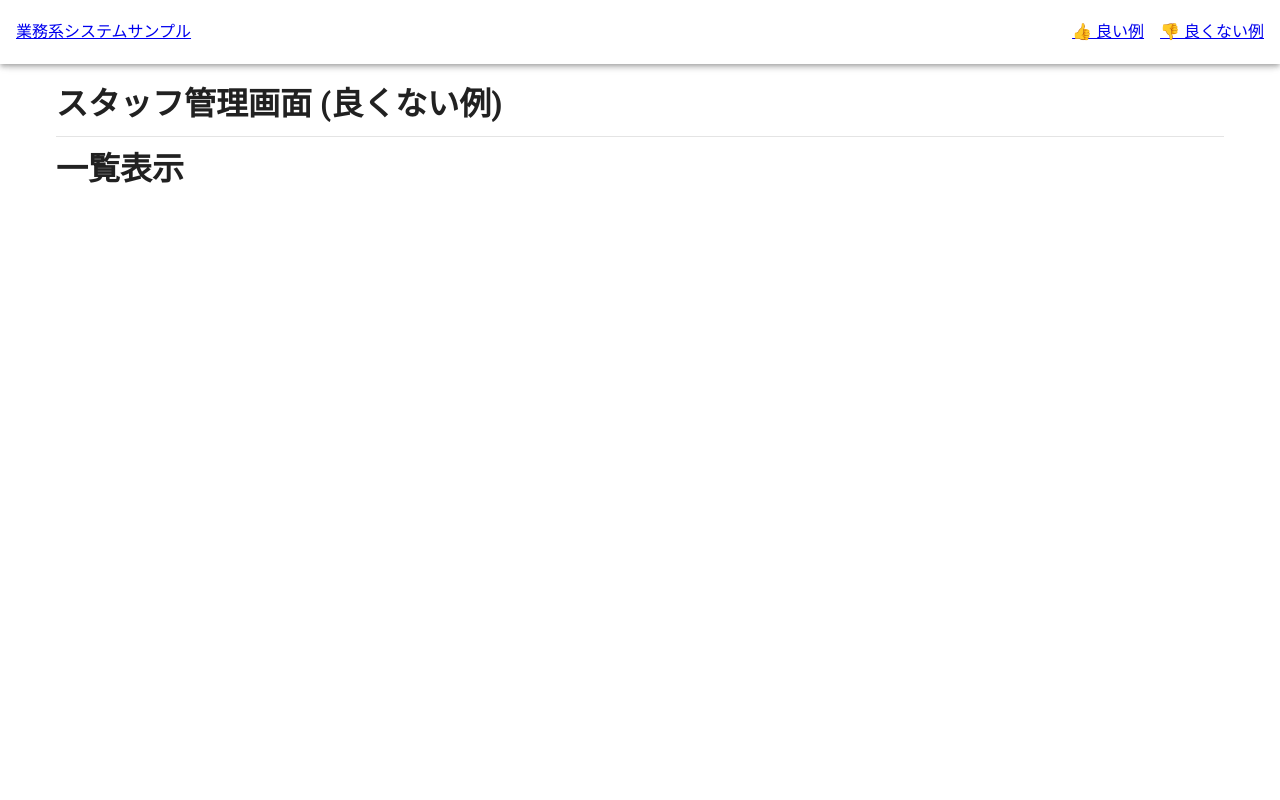
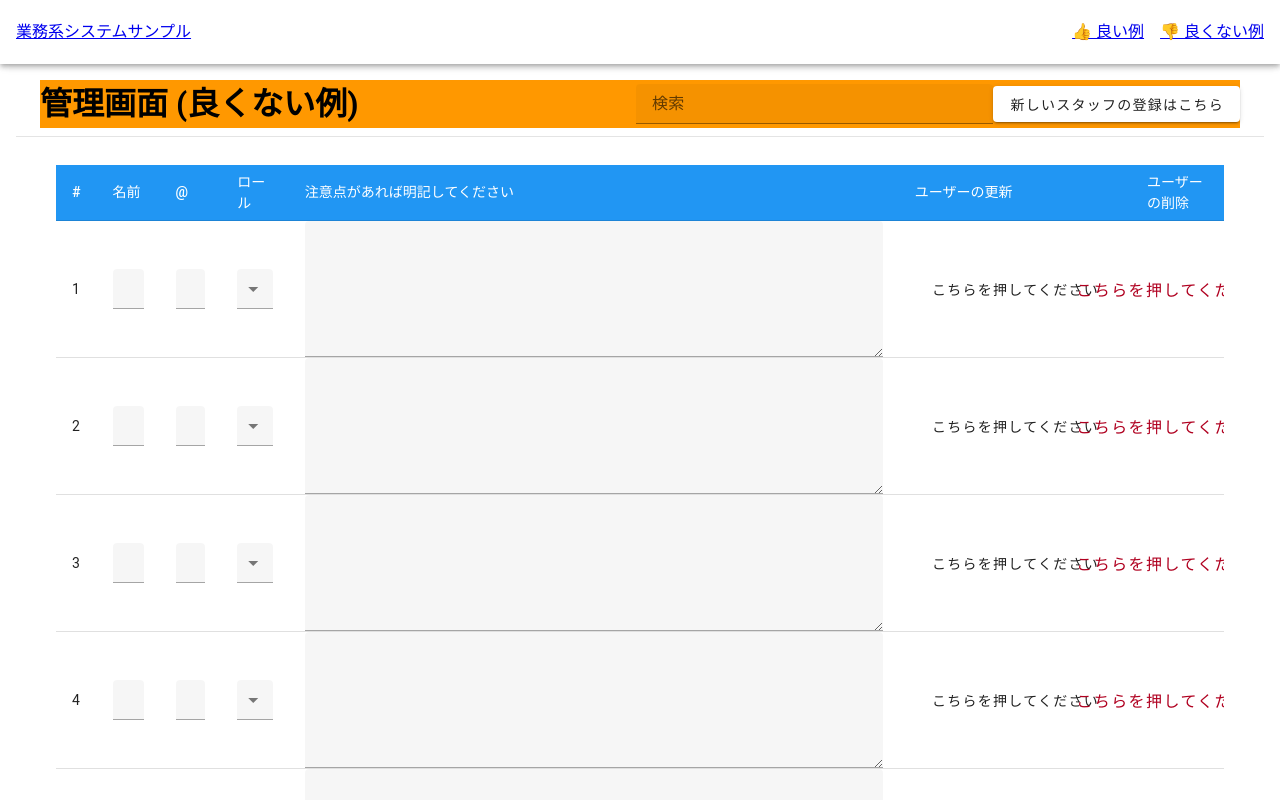
Before and after one commit to hoshi4444/gyomukei-sample, a Nuxt app: page /examples/bad in a window 1280 px wide. Shown: the top 800 px of the page. Built offline with nearby package versions, Linux system fonts and the light colour scheme.

Commit message:
良くないパターンを作成

```diff
--- /dev/null
+++ b/app/components/BadStaffForm.vue
@@ -0,0 +1,110 @@
+<script setup lang="ts">
+const props = defineProps({
+  staff: {
+    type: Object as PropType<StaffItem>,
+    required: true,
+  },
+  add: {
+    type: Boolean,
+    default: false,
+  },
+});
+
+const emits = defineEmits<{
+  confirm: [staff: StaffItem];
+  cancel: [];
+}>();
+
+const { staffPositionItems } = useStaffs();
+
+const form = ref(false);
+const name = ref(props.staff.name);
+const email = ref(props.staff.email);
+const position = ref(props.staff.position);
+const remarks = ref(props.staff.remarks);
+
+const confirmDisabled = computed(() => !name.value || !email.value);
+</script>
+<template>
+  <v-form v-model="form">
+    <div>
+      <div>氏名: {{ staff.name }}</div>
+      <div>部署: 〇〇部</div>
+      <div>
+        役職:
+        {{ staffPositionItems.find((s) => s.value === staff.position)?.title }}
+      </div>
+      <div>学歴: 〇〇大卒</div>
+      <div>経験: 〇〇年の経験を持つ。</div>
+      <div>スキル: 〇〇、〇〇、〇〇に精通。</div>
+      <div>趣味: 〇〇、〇〇を楽しむ。</div>
+      <div>プロジェクト: 〇〇プロジェクトに参加し、〇〇を担当。</div>
+      <div>資格: 〇〇資格を保有。</div>
+      <div>言語: 〇〇語、〇〇語に堪能。</div>
+      <div>特技: 〇〇に優れる。</div>
+      <div>自己紹介: 〇〇を目指して日々努力しています。</div>
+      <div>目標: 〇〇を達成すること。</div>
+      <div>プロジェクト管理: 〇〇プロジェクトの管理を担当。</div>
+      <div>リーダーシップ: チームリーダーとして〇〇を指導。</div>
+      <div>コミュニケーション: 優れたコミュニケーション能力を持つ。</div>
+      <div>問題解決: 複雑な問題を迅速に解決。</div>
+      <div>クリエイティビティ: 新しいアイデアを生み出す力。</div>
+      <div>分析力: データ分析に優れる。</div>
+      <div>コラボレーション: チームと協力して目標を達成。</div>
+      <div>タイムマネジメント: 効果的な時間管理スキル。</div>
+      <div>柔軟性: 変化に迅速に対応。</div>
+      <div>自己啓発: 継続的にスキルを向上。</div>
+    </div>
+    <div v-if="add">
+      <v-textarea v-model="remarks" label="備考" />
+
+      <v-text-field v-model="email" label="メールアドレス *" />
+      <v-autocomplete
+        label="役職"
+        v-model="position"
+        :items="staffPositionItems"
+      />
+
+      <v-text-field v-model="name" label="氏名 *" />
+
+      <div class="d-flex align-center">
+        <v-spacer />
+        <v-btn
+          variant="elevated"
+          color="error"
+          prepend-icon="mdi-check"
+          :disabled="confirmDisabled"
+          @click="
+            emits('confirm', { id: staff.id, name, email, position, remarks })
+          "
+        >
+          登録する
+        </v-btn>
+      </div>
+    </div>
+    <div v-else>
+      <div class="d-flex align-center">
+        <v-spacer />
+        <v-btn
+          variant="elevated"
+          color="success"
+          prepend-icon="mdi-check"
+          :disabled="confirmDisabled"
+          @click="
+            emits('confirm', { id: staff.id, name, email, position, remarks })
+          "
+        >
+          登録する
+        </v-btn>
+      </div>
+      <v-text-field v-model="name" label="氏名 *" />
+      <v-text-field v-model="email" label="メールアドレス *" />
+      <v-autocomplete
+        label="役職"
+        v-model="position"
+        :items="staffPositionItems"
+      />
+      <v-text-field v-model="remarks" label="備考" />
+    </div>
+  </v-form>
+</template>
--- a/app/pages/examples/bad.vue
+++ b/app/pages/examples/bad.vue
@@ -5,15 +5,34 @@ useHead({
   title: viewName,
 });
 
+const headers = [
+  { title: "#", value: "id", headerProps: { class: "bg-blue" } },
+  { title: "名前", value: "name", headerProps: { class: "bg-blue" } },
+  { title: "@", value: "email", headerProps: { class: "bg-blue" } },
+  { title: "ロール", value: "position", headerProps: { class: "bg-blue" } },
+  {
+    title: "注意点があれば明記してください",
+    value: "remarks",
+    width: "610px",
+    headerProps: { class: "bg-blue" },
+  },
+  { title: "ユーザーの更新", value: "edit", headerProps: { class: "bg-blue" } },
+  {
+    title: "ユーザーの削除",
+    value: "delete",
+    headerProps: { class: "bg-blue" },
+  },
+];
+
 const {
   staffItems,
   staffPositionItems,
   search,
-  headers,
   postDialog,
   editDialog,
   deleteDialog,
   selectStaff,
+  onPost,
   onEdit,
   onDelete,
   confirmPost,
@@ -21,18 +40,144 @@ const {
   confirmDelete,
   cancel,
 } = useStaffs();
+
+const addStaff = () => {
+  window.scrollTo({
+    top: document.documentElement.scrollHeight,
+    behavior: "smooth",
+  });
+};
 </script>
 <template>
-  <v-container>
-    <div>
-      <h1>スタッフ管理画面 ({{ viewName }})</h1>
+  <v-container fluid>
+    <div
+      class="d-flex align-center bg-orange"
+      style="max-width: 1200px; margin: 0 auto"
+    >
+      <h1>管理画面 ({{ viewName }})</h1>
+      <v-spacer />
+      <v-text-field label="検索" hide-details density="compact" />
+      <v-btn @click="addStaff"> 新しいスタッフの登録はこちら </v-btn>
     </div>
+
     <v-divider class="my-2" />
+    <v-container fluid>
+      <v-row>
+        <v-container>
+          <v-data-table-virtual
+            :search="search"
+            :headers="headers"
+            :items="staffItems"
+            height="100vh"
+            :filter-keys="['id', 'name', 'email']"
+            no-data-text="データがありません"
+          >
+            <template #[`item.name`]="{ item }">
+              <v-text-field
+                v-model="item.name"
+                hide-details
+                density="compact"
+                @blur="confirmEdit(item)"
+              />
+            </template>
+            <template #[`item.email`]="{ item }">
+              <v-text-field
+                v-model="item.email"
+                hide-details
+                density="compact"
+                @blur="confirmEdit(item)"
+              />
+            </template>
+            <template #[`item.position`]="{ item }">
+              <v-autocomplete
+                v-model="item.position"
+                :items="staffPositionItems"
+                hide-details
+                density="compact"
+                @blur="confirmEdit(item)"
+              />
+            </template>
+            <template #[`item.remarks`]="{ item }">
+              <v-textarea
+                v-model="item.remarks"
+                density="compact"
+                hide-details
+                @blur="confirmEdit(item)"
+              />
+            </template>
+            <template #[`item.edit`]="{ item }">
+              <v-btn variant="text" @click="onEdit(item)">
+                こちらを押してください
+              </v-btn>
+            </template>
+            <template #[`item.delete`]="{ item }">
+              <v-btn
+                color="error"
+                variant="text"
+                icon="mdi-trash-can-outline"
+                @click="onDelete(item)"
+              >
+                こちらを押してください
+              </v-btn>
+            </template>
+          </v-data-table-virtual>
 
-    <v-row>
-      <v-col>
-        <h1>一覧表示</h1>
-      </v-col>
-    </v-row>
+          <div>
+            <v-spacer />
+            <v-btn color="yellow" @click="onPost"> 追加 </v-btn>
+            <v-spacer />
+          </div>
+        </v-container>
+      </v-row>
+    </v-container>
+
+    <v-dialog v-model="postDialog">
+      <v-card>
+        <template #title> 登録 </template>
+        <template #text>
+          <bad-staff-form
+            v-if="selectStaff"
+            :staff="selectStaff"
+            add
+            @cancel="cancel"
+            @confirm="confirmPost"
+          />
+        </template>
+      </v-card>
+    </v-dialog>
+
+    <v-dialog v-model="editDialog">
+      <v-card>
+        <template #title> 編集 </template>
+        <template #text>
+          <bad-staff-form
+            v-if="selectStaff"
+            :staff="selectStaff"
+            @cancel="cancel"
+            @confirm="confirmEdit"
+          />
+        </template>
+      </v-card>
+    </v-dialog>
+
+    <v-dialog v-model="deleteDialog">
+      <v-card>
+        <template #title> 削除 </template>
+        <template v-if="selectStaff" #text>
+          削除すると元に戻すことができません。
+
+          <div class="d-flex align-center">
+            <v-spacer />
+            <v-btn
+              variant="elevated"
+              color="primary"
+              @click="confirmDelete(selectStaff)"
+            >
+              削除する
+            </v-btn>
+          </div>
+        </template>
+      </v-card>
+    </v-dialog>
   </v-container>
 </template>
```
